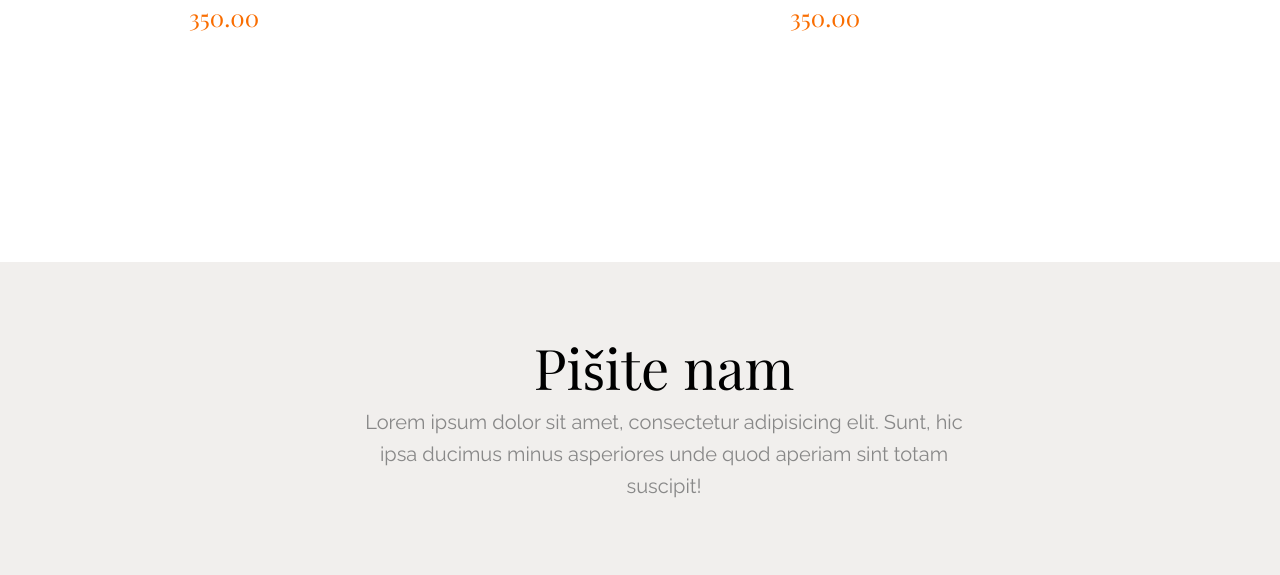
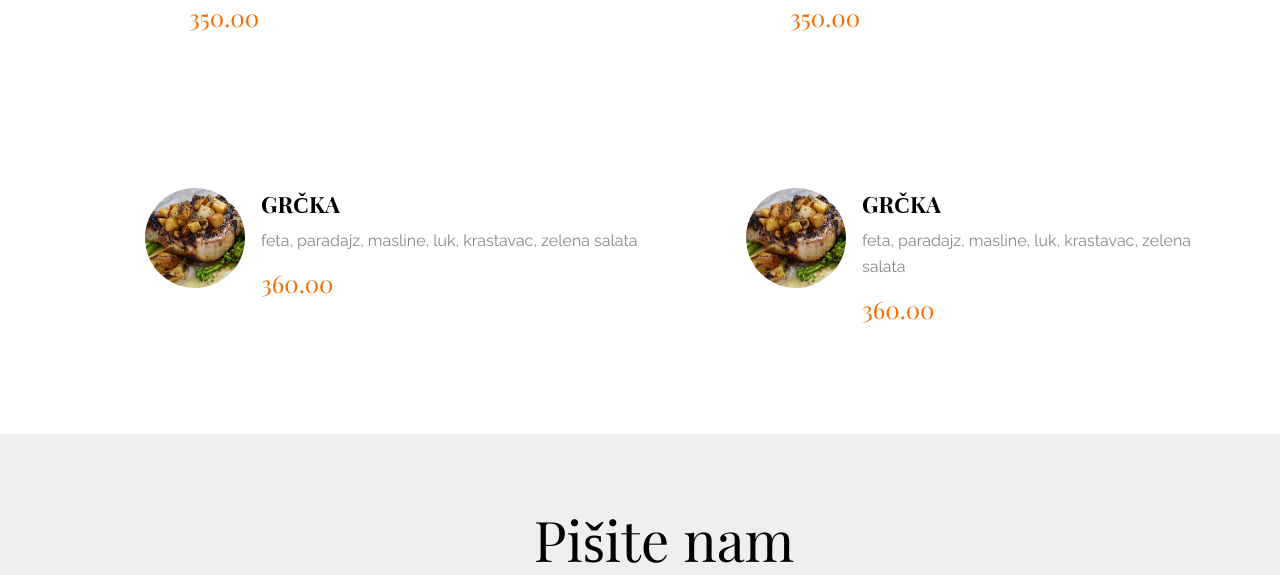
Before and after one commit to cds-dev/kuca-hrane-full, a PHP site: page / in a window 1280 px wide; the page is wider, and only the part inside the window is pictured. Shown: the part 4871-5446 px from the top of that part. Run offline with PHP 8.4, Linux system fonts and the light colour scheme; some libraries are stand-ins or nearby versions; some web fonts are replaced.

Commit message:
comments

```diff
--- a/css/style.css
+++ b/css/style.css
@@ -29,6 +29,10 @@ h1, h2, h3, h4, h5,
 
 .text-primary {
   color: #F96D00 !important; }
+.nav-p {
+  font-size: 15px;
+  color: #F96D00;
+}
 
 .ftco-navbar-light {
   background: transparent !important;
--- a/index.html
+++ b/index.html
@@ -37,8 +37,9 @@
                     <li class="nav-item"><a href="#section-about" class="nav-link text-center">O nama</a></li>
                     <li class="nav-item"><a href="#section-offer" class="nav-link text-center">Akcije i Promocije</a></li>
                     <li class="nav-item"><a href="#section-menu" class="nav-link text-center">Ponuda</a></li>
-                    <!-- <li class="nav-item"><a href="#section-gallery" class="nav-link text-center">Galerija</a></li> -->
                     <li class="nav-item"><a href="#section-contact" class="nav-link text-center">Kontakt</a></li>
+                    <!-- <li class="nav-item"><a href="#section-contact" class="nav-link text-center"><p class="nav-p m-0 p-0">062/854 62 05</p><p class="nav-p m-0 p-0">065/476 51 84</p></li>
+                    <li class="nav-item"><p class="nav-p ml-2">10-22h</p></li> -->
                 </ul>
             </div>
         </div>
@@ -1040,8 +1041,8 @@
                             </div>
                         </div>
 
-        <!-- /////////////////// --><!-- /////////////////// --><!-- /////////////////// -->
-        <!-- /////////////////// --><!-- /////////////////// --><!-- /////////////////// -->
+        <!-- /////////////////// --><!-- /////////////////// --><!-- ///////////////////  SPECIJALITETI -->
+        <!-- /////////////////// --><!-- /////////////////// -->
 
                         <div class="tab-pane fade show active" id="specijaliteti" role="tabpanel" aria-labelledby="pills-specijaliteti-tab">
                             <div class="row mx-xl-4">
@@ -1054,8 +1055,8 @@
                             </div>
                         </div>
 
-        <!-- /////////////////// --><!-- /////////////////// --><!-- /////////////////// -->
-        <!-- /////////////////// --><!-- /////////////////// --><!-- /////////////////// -->
+        <!-- /////////////////// --><!-- /////////////////// --><!-- ///////////////////  POHOVANO -->
+        <!-- /////////////////// --><!-- /////////////////// -->
 
                         <div class="tab-pane fade show active" id="pohovano" role="tabpanel" aria-labelledby="pills-pohovano-tab">
                             <div class="row mx-xl-4">
@@ -1068,8 +1069,8 @@
                             </div>
                         </div>
 
-        <!-- /////////////////// --><!-- /////////////////// --><!-- /////////////////// -->
-        <!-- /////////////////// --><!-- /////////////////// --><!-- /////////////////// -->
+        <!-- /////////////////// --><!-- /////////////////// --><!-- ///////////////////  MESO -->
+        <!-- /////////////////// --><!-- /////////////////// -->
 
                         <div class="tab-pane fade show active" id="meso" role="tabpanel" aria-labelledby="pills-meso-tab">
                             <div class="row mx-xl-4">
@@ -1082,8 +1083,8 @@
                             </div>
                         </div>
 
-        <!-- /////////////////// --><!-- /////////////////// --><!-- /////////////////// -->
-        <!-- /////////////////// --><!-- /////////////////// --><!-- /////////////////// -->
+        <!-- /////////////////// --><!-- /////////////////// --><!-- ///////////////////  SENDVICI -->
+        <!-- /////////////////// --><!-- /////////////////// -->
 
                         <div class="tab-pane fade show active" id="sendvici" role="tabpanel" aria-labelledby="pills-sendvici-tab">
                             <div class="row mx-xl-4">
@@ -1096,8 +1097,8 @@
                             </div>
                         </div>
 
-        <!-- /////////////////// --><!-- /////////////////// --><!-- /////////////////// -->
-        <!-- /////////////////// --><!-- /////////////////// --><!-- /////////////////// -->
+        <!-- /////////////////// --><!-- /////////////////// --><!-- ///////////////////  PALACINKE -->
+        <!-- /////////////////// --><!-- /////////////////// -->
 
                         <div class="tab-pane fade show active" id="palacinke" role="tabpanel" aria-labelledby="pills-palacinke-tab">
                             <div class="row mx-xl-4">
@@ -1110,22 +1111,41 @@
                             </div>
                         </div>
 
-        <!-- /////////////////// --><!-- /////////////////// --><!-- /////////////////// -->
-        <!-- /////////////////// --><!-- /////////////////// --><!-- /////////////////// -->
+        <!-- /////////////////// --><!-- /////////////////// --><!-- ///////////////////  SALATE -->
+        <!-- /////////////////// --><!-- /////////////////// -->
 
                         <div class="tab-pane fade show active" id="salate" role="tabpanel" aria-labelledby="pills-salate-tab">
                             <div class="row mx-xl-4">
+                                <!-- DESNA KOLONA -->
                                 <div class="col-lg-6 ftco-animate pr-lg-0">
-
+                                    <!-- MENU ITEM -->
+                                    <div class="media menu-item ml-4 ml-md-5 pl-md-5">
+                                        <img class="img-fluid mr-3" src="images/menu_1.jpg" alt="">
+                                        <div class="media-body">
+                                            <h5 class="mt-0">GRČKA</h5>
+                                            <p>feta, paradajz, masline, luk, krastavac, zelena salata</p>
+                                            <h6 class="text-primary menu-price">360.00</h6>
+                                        </div>
+                                    </div>
+                                    <!-- MENU ITEM KRAJ-->
                                 </div>
+                                <!-- LEVA KOLONA -->
                                 <div class="col-lg-6 ftco-animate">
-
+                                    <!-- MENU ITEM -->
+                                    <div class="media menu-item ml-4 ml-md-5 pl-md-5">
+                                        <img class="img-fluid mr-3" src="images/menu_1.jpg" alt="">
+                                        <div class="media-body">
+                                            <h5 class="mt-0">GRČKA</h5>
+                                            <p>feta, paradajz, masline, luk, krastavac, zelena salata</p>
+                                            <h6 class="text-primary menu-price">360.00</h6>
+                                        </div>
+                                    </div>
+                                    <!-- MENU ITEM KRAJ-->
                                 </div>
                             </div>
                         </div>
 
-        <!-- /////////////////// --><!-- /////////////////// --><!-- /////////////////// -->
-        <!-- /////////////////// --><!-- /////////////////// --><!-- /////////////////// -->
+        <!-- /////////////////// --><!-- KRAJ MENUA  /////////////////// -->
 
                     </div>
                 </div>
@@ -1241,7 +1261,7 @@
                             <ul class="list-unstyled">
                                 <li><a href="#map-container" class="py-2 d-block">Deskaševa 4a</a></li>
                                 <li><a href="tel:+3810628546205" class="py-2 d-block">062/854 62 05</a></li>
-                                <li><a href="tel:+3810654765184" class="py-2 d-block">o65/476 51 84</a></li>
+                                <li><a href="tel:+3810654765184" class="py-2 d-block">065/476 51 84</a></li>
                                 <li><a href="mailto:lm2food@gmail.com" class="py-2 d-block">lm2food@gmail.com</a></li>
                             </ul>
                         </div>
```
